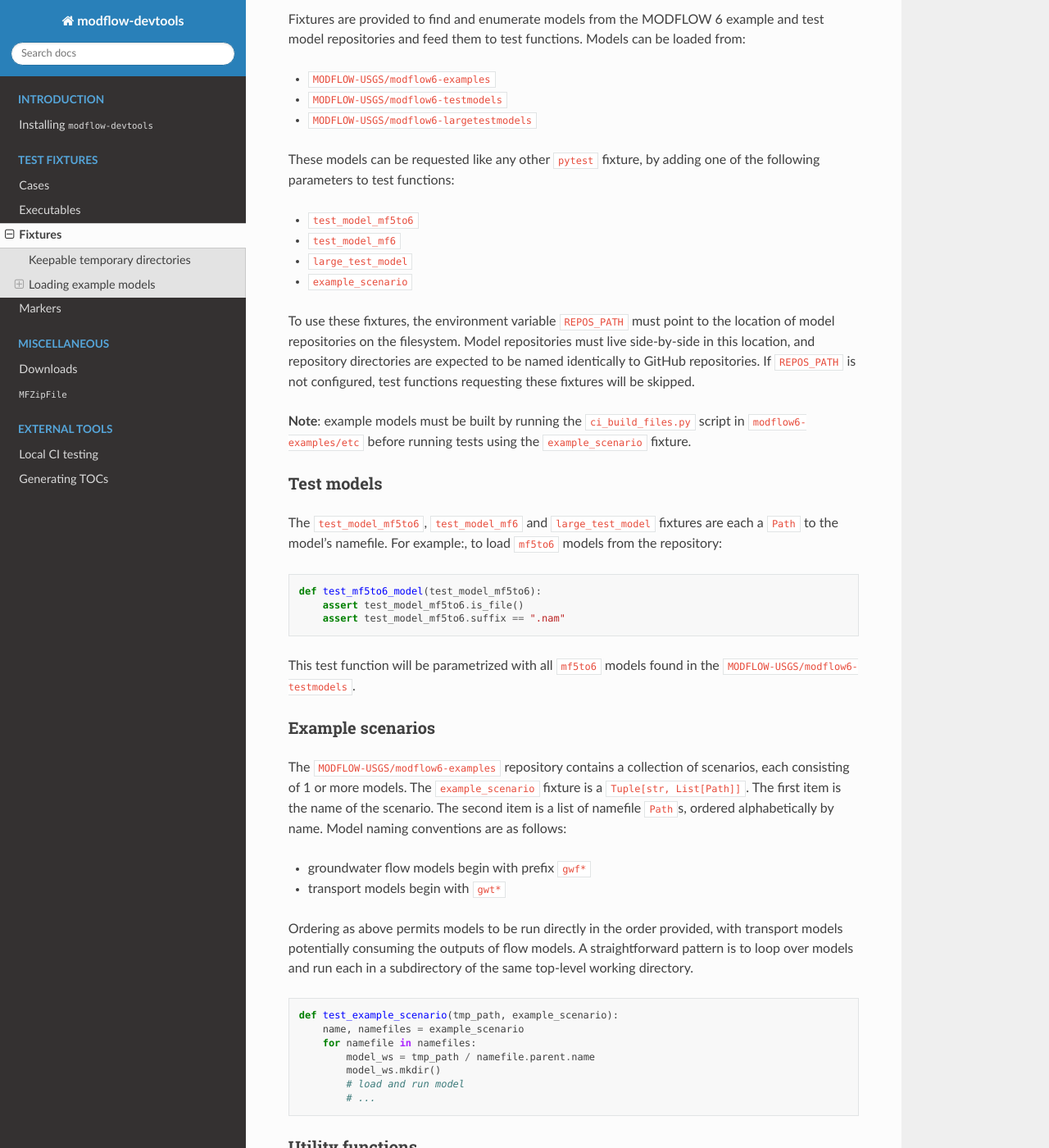
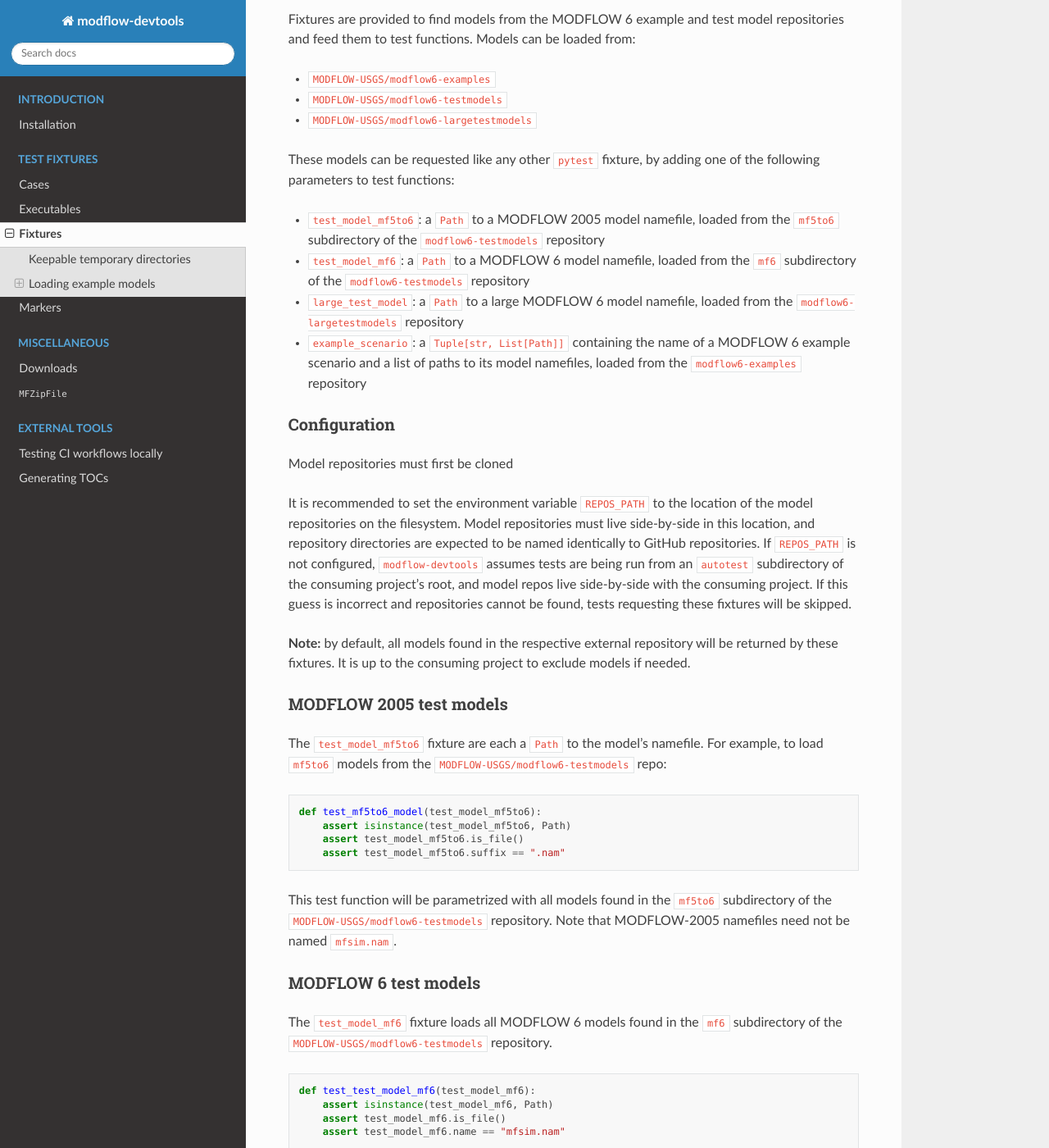
Before and after one commit to MODFLOW-USGS/modflow-devtools, a Sphinx documentation site: the page built from docs/md/fixtures.md, in a window 1280 px wide and 1400 px high, scrolled down 1199 px. Shown: the whole window at 82% size. Built offline with Sphinx 7.4.7 and the Read the Docs theme 2.0.0, drawn with Linux system fonts in a browser that asks for light colours; some of the changed text lies outside the part shown.

Commit message:
refactor(fixtures): update defaults for model-finding fixtures (#48)
* add default external model repo locn
* don't skip models by default
* expand docs

````diff
--- a/docs/md/act.md
+++ b/docs/md/act.md
@@ -1,6 +1,8 @@
-# Local CI testing
+# Testing CI workflows locally
 
-The [`act`](https://github.com/nektos/act) tool uses Docker to run containerized CI workflows in a simulated GitHub Actions environment. [Docker Desktop](https://www.docker.com/products/docker-desktop/) is required for Mac or Windows and [Docker Engine](https://docs.docker.com/engine/) on Linux.
+The [`act`](https://github.com/nektos/act) tool uses Docker to run CI workflows in a simulated GitHub Actions environment. [Docker Desktop](https://www.docker.com/products/docker-desktop/) is required for Mac or Windows and [Docker Engine](https://docs.docker.com/engine/) on Linux.
+
+**Note:** `act` can only run Linux-based container definitions. Mac or Windows workflows or matrix OS entries will be skipped.
 
 With Docker installed and running, run `act -l` from the project root to see available CI workflows. To run all workflows and jobs, just run `act`. To run a particular workflow use `-W`:
 
@@ -17,5 +19,3 @@ act -W .github/workflows/commit.yml -j build
 **Note:** GitHub API rate limits are easy to exceed, especially with job matrices. Authenticated GitHub users have a much higher rate limit: use `-s GITHUB_TOKEN=<your token>` when invoking `act` to provide a personal access token. Note that this will log your token in shell history &mdash; leave the value blank for a prompt to enter it more securely.
 
 The `-n` flag can be used to execute a dry run, which doesn't run anything, just evaluates workflow, job and step definitions. See the [docs](https://github.com/nektos/act#example-commands) for more.
-
-**Note:** `act` can only run Linux-based container definitions, so Mac or Windows workflows or matrix OS entries will be skipped.
--- a/docs/md/fixtures.md
+++ b/docs/md/fixtures.md
@@ -42,7 +42,7 @@ There is also a `--keep-failed <path>` option which preserves outputs only from
 
 ## Loading example models
 
-Fixtures are provided to find and enumerate models from the MODFLOW 6 example and test model repositories and feed them to test functions. Models can be loaded from:
+Fixtures are provided to find models from the MODFLOW 6 example and test model repositories and feed them to test functions. Models can be loaded from:
 
 - [`MODFLOW-USGS/modflow6-examples`](https://github.com/MODFLOW-USGS/modflow6-examples)
 - [`MODFLOW-USGS/modflow6-testmodels`](https://github.com/MODFLOW-USGS/modflow6-testmodels)
@@ -50,35 +50,65 @@ Fixtures are provided to find and enumerate models from the MODFLOW 6 example an
 
 These models can be requested like any other `pytest` fixture, by adding one of the following parameters to test functions:
 
-- `test_model_mf5to6`
-- `test_model_mf6`
-- `large_test_model`
-- `example_scenario`
+- `test_model_mf5to6`: a `Path` to a MODFLOW 2005 model namefile, loaded from the `mf5to6` subdirectory of the `modflow6-testmodels` repository
+- `test_model_mf6`: a `Path` to a MODFLOW 6 model namefile, loaded from the `mf6` subdirectory of the `modflow6-testmodels` repository
+- `large_test_model`: a `Path` to a large MODFLOW 6 model namefile, loaded from the `modflow6-largetestmodels` repository
+- `example_scenario`: a `Tuple[str, List[Path]]` containing the name of a MODFLOW 6 example scenario and a list of paths to its model namefiles, loaded from the `modflow6-examples` repository
 
-To use these fixtures, the environment variable `REPOS_PATH` must point to the location of model repositories on the filesystem. Model repositories must live side-by-side in this location, and repository directories are expected to be named identically to GitHub repositories. If `REPOS_PATH` is not configured, test functions requesting these fixtures will be skipped.
+### Configuration
 
-**Note**: example models must be built by running the `ci_build_files.py` script in `modflow6-examples/etc` before running tests using the `example_scenario` fixture.
+Model repositories must first be cloned
 
-### Test models
+It is recommended to set the environment variable `REPOS_PATH` to the location of the model repositories on the filesystem. Model repositories must live side-by-side in this location, and repository directories are expected to be named identically to GitHub repositories. If `REPOS_PATH` is not configured, `modflow-devtools` assumes tests are being run from an `autotest` subdirectory of the consuming project's root, and model repos live side-by-side with the consuming project. If this guess is incorrect and repositories cannot be found, tests requesting these fixtures will be skipped.
 
-The `test_model_mf5to6`, `test_model_mf6` and `large_test_model` fixtures are each a `Path` to the model's namefile. For example:, to load `mf5to6` models from the  repository:
+**Note:** by default, all models found in the respective external repository will be returned by these fixtures. It is up to the consuming project to exclude models if needed.
+
+### MODFLOW 2005 test models
+
+The `test_model_mf5to6` fixture are each a `Path` to the model's namefile. For example, to load `mf5to6` models from the `MODFLOW-USGS/modflow6-testmodels` repo:
 
 ```python
 def test_mf5to6_model(test_model_mf5to6):
+    assert isinstance(test_model_mf5to6, Path)
     assert test_model_mf5to6.is_file()
     assert test_model_mf5to6.suffix == ".nam"
 ```
 
-This test function will be parametrized with all `mf5to6` models found in the [`MODFLOW-USGS/modflow6-testmodels`](https://github.com/MODFLOW-USGS/modflow6-testmodels).
+This test function will be parametrized with all models found in the `mf5to6` subdirectory of the [`MODFLOW-USGS/modflow6-testmodels`](https://github.com/MODFLOW-USGS/modflow6-testmodels) repository. Note that MODFLOW-2005 namefiles need not be named `mfsim.nam`.
+
+### MODFLOW 6 test models
+
+The `test_model_mf6` fixture loads all MODFLOW 6 models found in the `mf6` subdirectory of the `MODFLOW-USGS/modflow6-testmodels` repository.
+
+```python
+def test_test_model_mf6(test_model_mf6):
+    assert isinstance(test_model_mf6, Path)
+    assert test_model_mf6.is_file()
+    assert test_model_mf6.name == "mfsim.nam"
+```
+
+Because these are MODFLOW 6 models, each namefile will be named `mfsim.nam`. The model name can be inferred from the namefile's parent directory.
+
+### Large test models
+
+The `large_test_model` fixture loads all MODFLOW 6 models found in the `MODFLOW-USGS/modflow6-largetestmodels` repository.
+
+```python
+def test_large_test_model(large_test_model):
+    print(large_test_model)
+    assert isinstance(large_test_model, Path)
+    assert large_test_model.is_file()
+    assert large_test_model.name == "mfsim.nam"
+```
 
 ### Example scenarios
 
-The [`MODFLOW-USGS/modflow6-examples`](https://github.com/MODFLOW-USGS/modflow6-examples) repository contains a collection of scenarios, each consisting of 1 or more models. The `example_scenario` fixture is a `Tuple[str, List[Path]]`. The first item is the name of the scenario. The second item is a list of namefile `Path`s, ordered alphabetically by name. Model naming conventions are as follows:
+The [`MODFLOW-USGS/modflow6-examples`](https://github.com/MODFLOW-USGS/modflow6-examples) repository contains a collection of example scenarios, each with 1 or more models. The `example_scenario` fixture is a `Tuple[str, List[Path]]`. The first item is the name of the scenario. The second item is a list of MODFLOW 6 namefile `Path`s, ordered alphabetically by name, with models generally named as follows:
 
-- groundwater flow models begin with prefix `gwf*`
+- groundwater flow models begin with `gwf*`
 - transport models begin with `gwt*`
 
-Ordering as above permits models to be run directly in the order provided, with transport models potentially consuming the outputs of flow models. A straightforward pattern is to loop over models and run each in a subdirectory of the same top-level working directory.
+This naming permits models to be run in the order provided, with transport models potentially consuming the outputs of flow models. One possible pattern is to loop over models and run each in a subdirectory of the same top-level working directory.
 
 ```python
 def test_example_scenario(tmp_path, example_scenario):
@@ -90,6 +120,8 @@ def test_example_scenario(tmp_path, example_scenario):
         # ...
 ```
 
+**Note**: example models must first be built by running the `ci_build_files.py` script in `modflow6-examples/etc` before running tests using the `example_scenario` fixture. See the [install docs](https://modflow-devtools.readthedocs.io/en/latest/md/install.html) for more info.
+
 ### Utility functions
 
 Model-loading fixtures use a set of utility functions to find and enumerate models. These functions can be imported from `modflow_devtools.misc` for use in other contexts:
@@ -97,4 +129,4 @@ Model-loading fixtures use a set of utility functions to find and enumerate mode
 - `get_model_paths()`
 - `get_namefile_paths()`
 
-See this project's test suite for usage examples.
+These functions are used internally in a `pytest_generate_tests` hook to implement the above model-parametrization fixtures. See `fixtures.py` and/or this project's test suite for usage examples.
````
Also changed, not shown: docs/md/install.md (+47 -3 lines), 4 other files.
